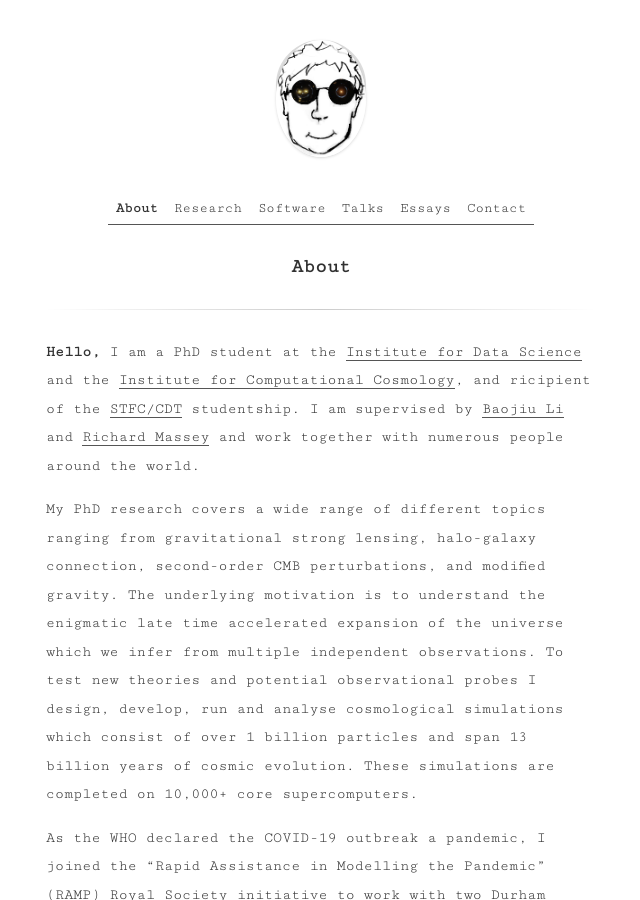
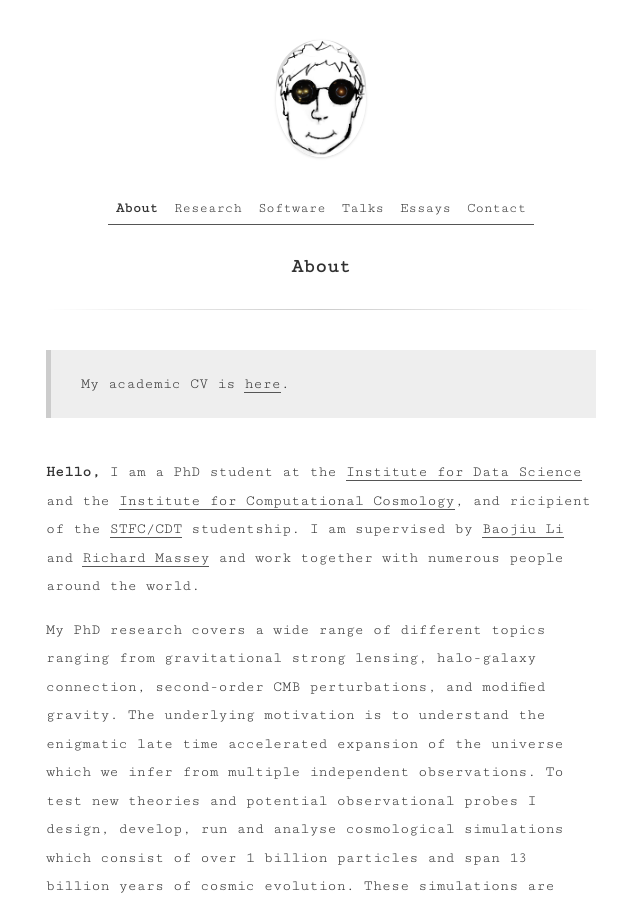
Before and after one commit to Christovis/Christovis.github.io, a Jekyll site: the page built from about.md, in a window 1280 px wide and 900 px high. Shown: the whole window, without its empty margins (319-959 px from the left). Built offline with Jekyll 4.4.1, drawn with Linux system fonts in a browser that asks for light colours.

Commit message:
update about

```diff
--- a/about.md
+++ b/about.md
@@ -2,6 +2,8 @@
 layout: page
 title: About
 ---
+
+> My academic CV is <a href="https://github.com/Christovis/christovis.github.io/blob/master/assets/CB_CV.png">here</a>.
 
 **Hello,**
 I am a PhD student at the <a href="https://www.dur.ac.uk/idas/">Institute for Data Science</a> and the <a href="http://www.icc.dur.ac.uk/">Institute for Computational Cosmology</a>, and ricipient of the <a href="https://ddis.physics.dur.ac.uk/">STFC/CDT</a> studentship. I am supervised by <a href="https://www.dur.ac.uk/physics/staff/profiles/?username=shpd91">Baojiu Li</a> and <a href="https://www.dur.ac.uk/physics/staff/profiles/?username=lpcb73">Richard Massey</a> and work together with numerous people around the world.
```
Also changed, not shown: 1 other file.
